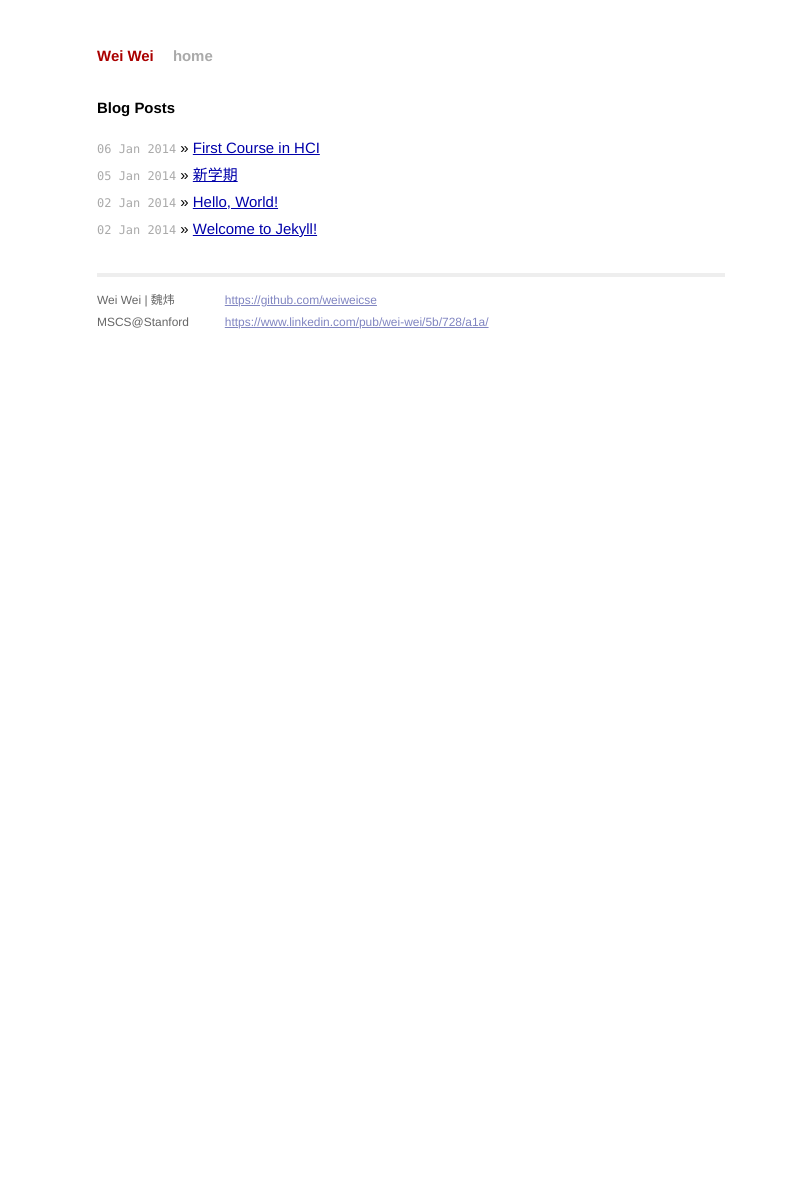
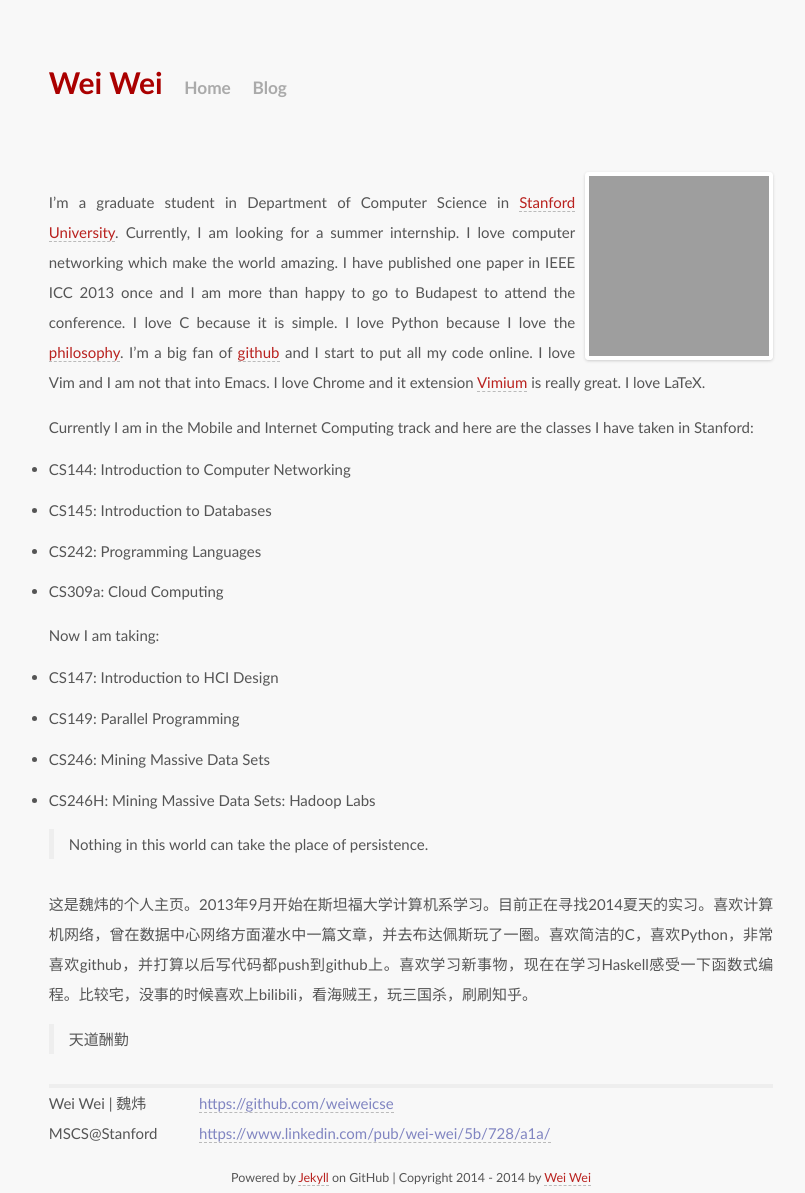
Before and after one commit to wwei10/blog.wwei10.com, a Jekyll site: the page built from index.md, in a window 1280 px wide. Shown: the whole page, without its empty margins (229-1034 px from the left). Built offline with Jekyll 4.4.1, drawn with Linux system fonts in a browser that asks for light colours; Markdown is read by kramdown in place of the engine named in the settings; before the commit the page ends 945 px from its top, so only the background shows below that; grey boxes are pictures that could not be loaded.

Commit message:
new homepage and 404 page. new css.

```diff
--- /dev/null
+++ b/_layouts/home.html
@@ -0,0 +1,52 @@
+<!doctype heml>
+<html>
+  <head>
+    <meta charset="utf-8">
+    <meta http-equiv="X-UA-Compatible" content="IE=edge,chrome=1">
+    <title>{{ page.title }}</title>
+    <meta name="viewport" content="width=device-width">
+
+    <!-- syntax highlighting CSS -->
+    <link rel="stylesheet" href="/css/syntax.css">
+
+    <!-- Custom CSS -->
+    <link rel="stylesheet" href="/css/home.css">
+    <style type="text/css">
+      html, body {
+        background-color: #F8F8F8;
+      }
+    </style>
+  </head>
+  <body>
+    <div class="site">
+      <div class="header">
+        <h1 class="title"><a href="/">{{ site.name }}</a></h1>
+        <a class="extra" href="/">Home</a>
+        <a class="extra" href="/blog/">Blog</a>
+      </div>
+      {% if page.avatar %}
+      <p><img src="http://s.gravatar.com/avatar/dd07d1471905ad6fb0f57a5a4f732cf2?s=180" title="Wei Wei" align="right" /></p>
+      {% endif %}
+      {{ content }}
+      <div class="footer">
+        <div class="contact">
+          <p>
+          Wei Wei | 魏炜<br />
+          MSCS@Stanford<br />
+          </p>
+        </div>
+        <div class="contact">
+          <p>
+          <a href="https://github.com/weiweicse">https://github.com/weiweicse</a><br />
+          <a href="https://www.linkedin.com/pub/wei-wei/5b/728/a1a/">https://www.linkedin.com/pub/wei-wei/5b/728/a1a/</a>
+          <!--<a href="https://twitter.com/yourusername">twitter.com/yourusername</a><br />-->
+          </p>
+        </div>
+      </div>
+      <div class="copyright">
+        <p style="display:block" align="center"><small>Powered by <a href="https://github.com/mojombo/jekyll">Jekyll</a> on GitHub | Copyright 2014 - {{site.time | date:"%Y"}} by <a href="http://wwei2.com">Wei Wei</a></small></p>
+      </div>
+    </div>
+
+  </body>
+</html>
--- a/_layouts/post.html
+++ b/_layouts/post.html
@@ -1,5 +1,5 @@
 ---
-layout: default
+layout: home
 ---
 <h2>{{ page.title }}</h2>
 <p class="meta">{{ page.date | date_to_string }}</p>
--- /dev/null
+++ b/css/home.css
@@ -0,0 +1,234 @@
+/*****************************************************************************/
+/*
+/* Common
+/*
+/*****************************************************************************/
+
+/* Global Reset */
+* {
+  margin: 0;
+  padding: 0;
+}
+
+html, body { height: 100%; }
+
+body {
+  background-color: #FFF;
+  font: 13.34px Helvetica, Arial, sans-serif;
+  font-size: small;
+  text-align: center;
+}
+
+/*****************************************************************************/
+/*
+/* Home
+/*
+/*****************************************************************************/
+.posts {
+  list-style-type: none;
+  margin-bottom: 2em;
+}
+
+.posts li {
+  line-height: 1.75em;
+}
+
+.posts span {
+  color: #aaa;
+  font-family: Monaco, "Courier New", monospace;
+  font-size: 80%;
+}
+
+/*****************************************************************************/
+/*
+/* Site
+/*
+/*****************************************************************************/
+
+.site {
+  font-size: 115%;
+  text-align: justify;
+  width: 42em;
+  margin: 3em auto 2em;
+  line-height: 1.5em;
+}
+
+.header a {
+  font-weight: bold;
+  text-decoration: none;
+}
+
+.title {
+  display: inline-block;
+  margin-bottom: 2em;
+}
+
+.title a {
+  color: #a00;
+}
+
+.title a:hover {
+  color: #000;
+}
+
+.header a.extra {
+  color: #aaa;
+  margin-left: 1em;
+}
+
+.header a.extra:hover {
+  color: #000;
+}
+
+.meta {
+  color: #aaa;
+}
+
+.footer {
+  font-size: 80%;
+  color: #666;
+  border-top: 4px solid #eee;
+  margin-top: 2em;
+  overflow: hidden;
+}
+
+.footer .contact {
+  float: left;
+  margin-right: 3em;
+}
+
+.footer .contact a {
+  color: #8085C1;
+}
+
+.footer .rss {
+  margin-top: 1.1em;
+  margin-right: -.2em;
+  float: right;
+}
+
+.footer .rss img {
+  border: 0;
+}
+
+/*****************************************************************************/
+/*
+/* Posts
+/*
+/*****************************************************************************/
+
+/* standard */
+.post pre {
+  border: 1px solid #ddd;
+  background-color: #eef;
+  padding: 0 .4em;
+}
+
+.post ul, .post ol {
+  margin-left: 1.35em;
+}
+
+.post code {
+  border: 1px solid #ddd;
+  background-color: #eef;
+  padding: 0 .2em;
+}
+
+.post pre code {
+  border: none;
+}
+
+/* terminal */
+.post pre.terminal {
+  border: 1px solid #000;
+  background-color: #333;
+  color: #FFF;
+}
+
+.post pre.terminal code {
+  background-color: #333;
+}
+
+/*****************************************************************************/
+/*
+/* Custom
+/*
+/*****************************************************************************/
+
+@import url(http://fonts.googleapis.com/css?family=Galdeano);
+
+img {
+  max-width: 100%;
+  height: auto;
+  -ms-interpolation-mode: bicubic;
+  -webkit-border-radius: 4px;
+  -moz-border-radius: 4px;
+  border-radius: 4px;
+}
+
+p img {
+  clear: both;
+  display: block;
+  margin-left: 10px;
+  margin-right: auto;
+  border: 4px solid #FFF;
+  -webkit-box-shadow: 0 1px 3px #ccc;
+  -moz-box-shadow: 0 1px 3px #ccc;
+}
+
+body {
+  font-family: Galdeano,"Hiragino Sans GB","Microsoft YaHei",Trebuchet,"Trebuchet MS",Tahoma,"Lucida Grande","Lucida Sans Unicode",Verdana,sans-serif;
+  font-size: 15px;
+  line-height: 30px;
+  color: #555;
+  background-color: #fff;
+  margin: 0;
+}
+
+p {
+  font-size: 15px;
+  line-height: 30px;
+  color: #555;
+  margin: 0 0 15px;
+}
+
+a {
+  color: #b9221f;
+  text-decoration: none;
+}
+
+a:hover {
+  color: #771614;
+  text-decoration: none;
+}
+
+p a {
+  border-bottom: 1px dashed #bbb;
+}
+
+h1 {
+  font-size: 30px;
+  line-height: 60px;
+}
+
+h2 {
+  font-size: 24px;
+  line-height: 60px;
+}
+
+h3 {
+  font-size: 18px;
+  line-height: 45px;
+}
+
+ul li {
+  font-size: 15px;
+  color: #555;
+  margin: 0 0 15px;
+}
+
+blockquote {
+  border-left: 5px solid #eee;
+  margin: 0 0 30px;
+  padding: 0 0 0 15px;
+}
--- /dev/null
+++ b/index.md
@@ -0,0 +1,27 @@
+---
+layout: home
+avatar: true
+---
+
+I'm a graduate student in Department of Computer Science in [Stanford
+University](http://www.stanford.edu/). Currently, I am looking for a summer internship. I love computer networking which make the world amazing. I have published one paper in IEEE ICC 2013 once and I am more than happy to go to Budapest to attend the conference. I love C because it is simple. I love Python because I love the [philosophy](http://www.python.org/dev/peps/pep-0020/). I'm a big fan of [github](https://github.com/weiweicse) and I start to put all my code online. I love Vim and I am not that into Emacs. I love Chrome and it extension [Vimium](https://chrome.google.com/webstore/detail/vimium/dbepggeogbaibhgnhhndojpepiihcmeb?hl=en) is really great. I love LaTeX.
+
+Currently I am in the Mobile and Internet Computing track and here are the classes I have taken in Stanford:
+
++ CS144: Introduction to Computer Networking
++ CS145: Introduction to Databases
++ CS242: Programming Languages
++ CS309a: Cloud Computing
+
+Now I am taking:
+
++ CS147: Introduction to HCI Design
++ CS149: Parallel Programming
++ CS246: Mining Massive Data Sets
++ CS246H: Mining Massive Data Sets: Hadoop Labs
+
+> Nothing in this world can take the place of persistence.
+
+这是魏炜的个人主页。2013年9月开始在斯坦福大学计算机系学习。目前正在寻找2014夏天的实习。喜欢计算机网络，曾在数据中心网络方面灌水中一篇文章，并去布达佩斯玩了一圈。喜欢简洁的C，喜欢Python，非常喜欢github，并打算以后写代码都push到github上。喜欢学习新事物，现在在学习Haskell感受一下函数式编程。比较宅，没事的时候喜欢上bilibili，看海贼王，玩三国杀，刷刷知乎。
+
+> 天道酬勤
```
Also changed, not shown: 404.md (added, +10 -0 lines), blog/index.html (added, +13 -0 lines), README.md.
